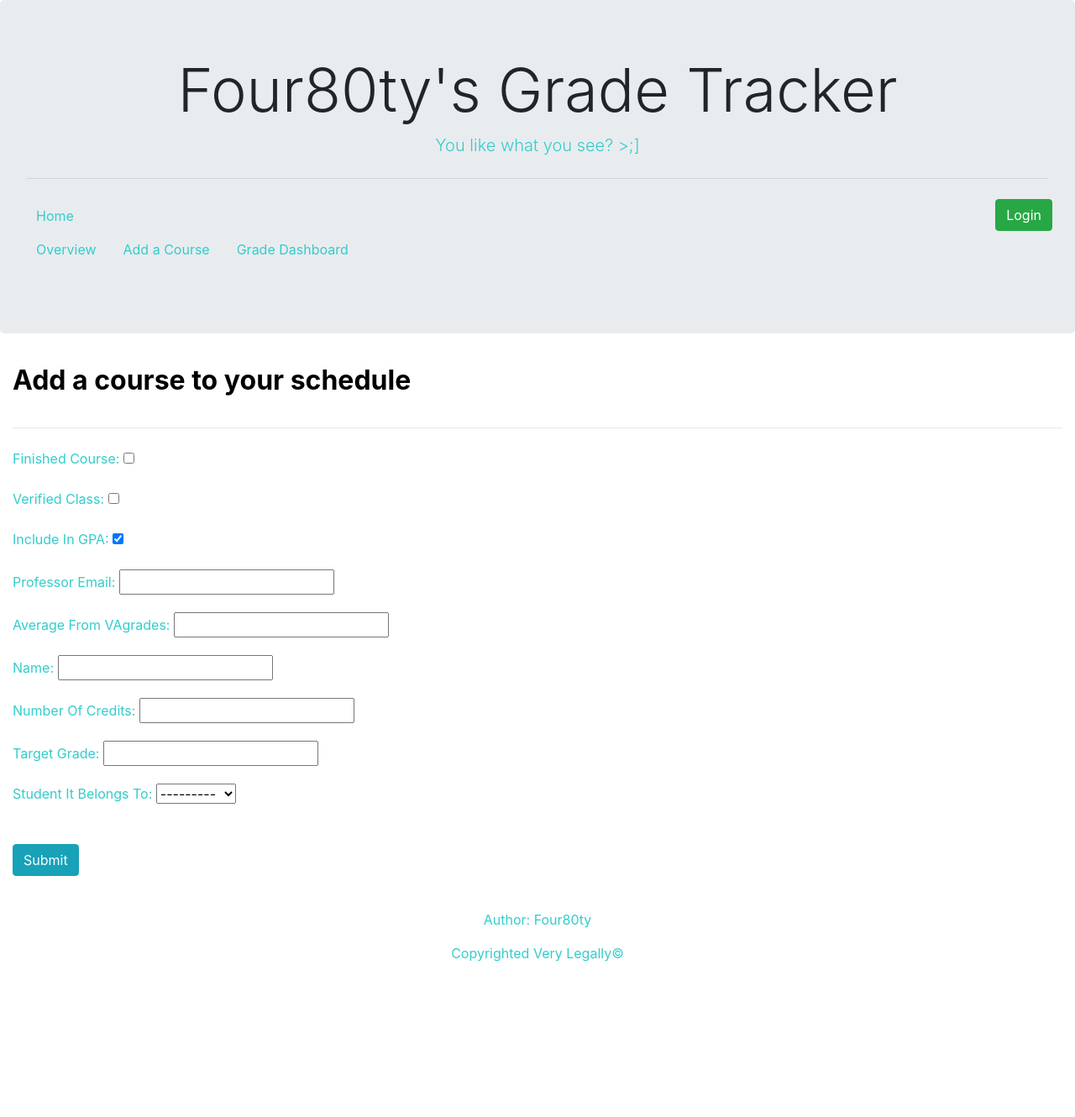
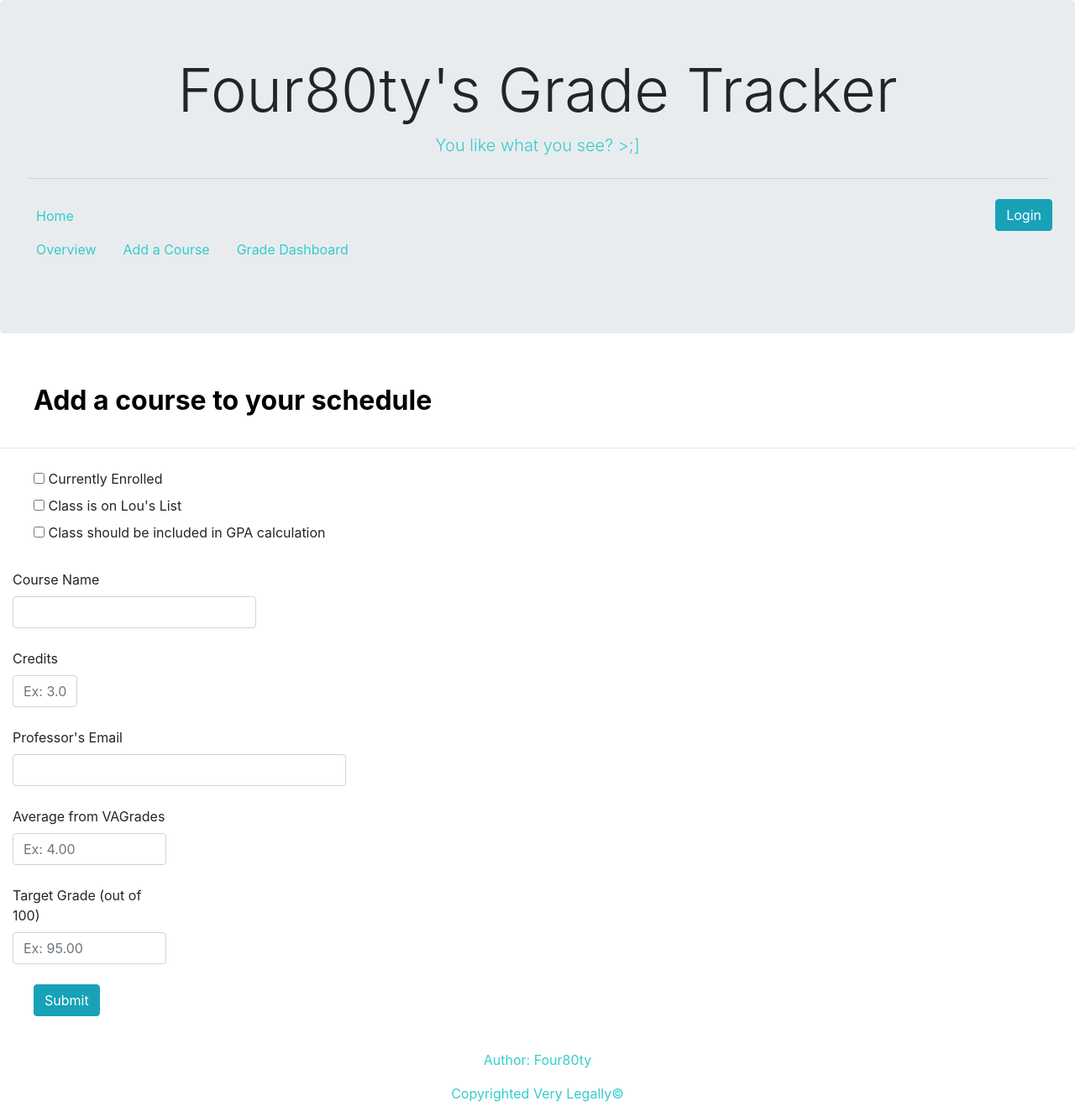
Before and after one commit to rahatmaini/Gradetrackr, a Django app: page /gradetracker/add in a window 1280 px wide. Shown: the whole page at 84% size. Before the commit the page ends 1145 px from the top, so only its background shows below. Run offline with Django 3.2, Linux system fonts and the light colour scheme; data comes from the database, SQL or seed files in the repository; both versions use the stored data as it was after the commit; some libraries are stand-ins or nearby versions.

Commit message:
add courses functionality

```diff
--- a/gradetracker/admin.py
+++ b/gradetracker/admin.py
@@ -1,7 +1,8 @@
 from django.contrib import admin
 
-from .models import Student
+from .models import Student, Course
 
 # Register your models here.
 
 admin.site.register(Student)
+admin.site.register(Course)
--- a/gradetracker/models.py
+++ b/gradetracker/models.py
@@ -3,9 +3,11 @@ from django.contrib.auth.models import User
 from django.contrib.auth import get_user_model
 from django.db.models.signals import post_save
 from django.dispatch import receiver
-#new stuff
+# new stuff
 from django.forms import ModelForm
-#new stuff
+
+
+# new stuff
 
 # Create your models here.
 
@@ -17,7 +19,7 @@ from django.forms import ModelForm
 # Have to integrate a user model for Google Auth here? Of which Student is possibly subset
 
 class Student(models.Model):
-    user = models.OneToOneField(User, on_delete=models.CASCADE, related_name="student")
+    user = models.OneToOneField(User, on_delete=models.CASCADE, primary_key=True,)
 
     def __str__(self):
         return self.user.username
@@ -29,8 +31,6 @@ def create_user_student(sender, instance, created, **kwargs):
         Student.objects.create(user=instance)
 
 
-
-
 class Course(models.Model):
     # isLookingForGroupForThisClass = models.BooleanField(default=False)
     Finished_Course = models.BooleanField(default=False)  # do we track this course or is this a legacy course?
@@ -40,16 +40,19 @@ class Course(models.Model):
 
     Professor_Email = models.EmailField(null=True)  # if verified class, then we should be able to get this info
     Average_From_VAgrades = models.DecimalField(max_digits=4, decimal_places=3,
-                                          null=True)  # if verified we should be able to scrape grade from VAgrades.com
+                                                null=True)  # if verified we should be able to scrape grade from VAgrades.com
 
     name = models.CharField(max_length=100)  # either searchable name from Lou's List or enter your own, <100 characters
     number_Of_Credits = models.DecimalField(max_digits=2,
-                                       decimal_places=1)  # because now they have half credit courses or something?
+                                            decimal_places=1)  # because now they have half credit courses or something?
 
     target_Grade = models.DecimalField(max_digits=5, decimal_places=2,
-                                      null=True)  # for assholes who want a target grade of a 100.00%
+                                       null=True)  # for assholes who want a target grade of a 100.00%
 
     student_It_Belongs_To = models.ForeignKey(Student, on_delete=models.CASCADE, related_name="courses")
+
+    def __str__(self):
+        return self.name
 
 
 class GradeCategory(models.Model):
@@ -59,18 +62,22 @@ class GradeCategory(models.Model):
 
     courseItBelongsTo = models.ForeignKey(Course, on_delete=models.CASCADE, related_name="categories")
 
-#new stuff
+
+# new stuff
 class GradeCategoryForm(ModelForm):
     class Meta:
         model = GradeCategory
         fields = ['name', 'weightage', 'courseItBelongsTo']
+
 
 class CourseForm(ModelForm):
     class Meta:
         model = Course
         fields = ['Finished_Course', 'Verified_Class', 'Include_In_GPA', 'Professor_Email',
                   'Average_From_VAgrades', 'name', 'number_Of_Credits', 'target_Grade', 'student_It_Belongs_To']
-#new stuff
+
+
+# new stuff
 
 class SingularGradeItem(models.Model):
     gradePercentage = models.DecimalField(max_digits=5, decimal_places=2)
--- a/gradetracker/static/gradetracker/style.css
+++ b/gradetracker/static/gradetracker/style.css
@@ -20,3 +20,10 @@ a {
 html {
   overflow-y: scroll;
 }
+
+div.horizontalgap {
+  float: left;
+  overflow: hidden;
+  height: 50px;
+  width: 0px;
+}
--- a/gradetracker/templates/gradetracker/add.html
+++ b/gradetracker/templates/gradetracker/add.html
@@ -1,15 +1,64 @@
 {% extends 'gradetracker/template.html' %}
+{% load socialaccount %}
+{% providers_media_js %}
 {% block content %}
-<form action = "{% url 'gradetracker:index' %}" method = "post">
+<body>
+    {% if error_message %}<p><strong>{{ error_message }}</strong></p>{% endif %}<br>
+    <form action = "{% url 'gradetracker:add' %}" method = "post">
     {% csrf_token %}
-    <div class="container-fluid">
-        <label class = "section">Add a course to your schedule</label>
+        <div class = "tabbed">
+            <label class = "section">Add a course to your schedule</label>
+        </div>
         <hr class="my-4">
-            {{form.as_p}}
-        </form>
-        <br>
-        <button type="submit" class="btn btn-info">Submit</button>
-    </div>
-</form>
+        <div class = "tabbed">
+            <div>
+                <input type="hidden" name="enrolled" value="False">
+                <input type="checkbox" id="enrolled" name="enrolled" value="True">
+                <label for="finished">Currently Enrolled</label>
+            </div>
+            <div>
+                <input type="hidden" name="verified" value="False">
+                <input type="checkbox" id="verified" name="verified" value="True">
+                <label for="verified">Class is on Lou's List</label>
+            </div>
+            <div>
+                <input type="hidden" name="included" value="False">
+                <input type="checkbox" id="included" name="included", value="True">
+                <label for="included">Class should be included in GPA calculation</label>
+            </div>
+            <br>
+        </div>
+        <div>
+            <div class="col-3">
+                <label for="courseTitle">Course Name</label>
+                <input type="text" class="form-control" id="courseTitle" name="courseTitle" required pattern=".*">
+            </div>
+            <br>
+            <div class="col-1">
+                <label for="credits">Credits</label>
+                <input type="text" class="form-control" id="credits" name="credits" required pattern="[0-9]\.+[0-9]" placeholder="Ex: 3.00" title="In format of X.X">
+            </div>
+            <br>
+            <div class="col-4">
+                <label for="email">Professor's Email</label>
+                <input type="text" class="form-control" id="email" name="email" required pattern="^.+@+.+\.+.+$" value = "" title = "At least one @ symbol, at least one . symbol, at least one character, before, after, and between each symbol">
+            </div>
+            <br>
+            <div class="col-2">
+                <label for="VAavg">Average from VAGrades</label>
+                <input type="text" class="form-control" id="VAavg"  name="VAavg" required pattern="[0-9]+\.[0-9][0-9]" placeholder="Ex: 4.00">
+            </div>
+            <br>
+            <div class="col-2">
+                <label for="VAavg">Target Grade (out of 100)</label>
+                <input type="text" class="form-control" id="goal"  name="goal" required pattern="[0-9]+\.[0-9][0-9]" placeholder="Ex: 95.00">
+            </div>
+            <br>
+            <div class="tabbed">
+                <button type="submit" class="btn btn-info" onclick="return confirm('Are you sure you want to submit?')">Submit</button>
+            </div>
+        </div>
+    </form>
+</body>
 
 {% endblock %}
--- a/gradetracker/templates/gradetracker/template.html
+++ b/gradetracker/templates/gradetracker/template.html
@@ -30,12 +30,12 @@
                 {% if redirect_field_value %}
                     <input type="hidden" name="{{ redirect_field_name }}" value="{{ redirect_field_value }}"/>
                 {% endif %}
-                <button type="submit" class = "btn btn-success" onclick="return confirm('Are you sure you want to logout?')">Logout</button>
+                <button type="submit" class = "btn btn-info" onclick="return confirm('Are you sure you want to logout?')">Logout</button>
             </form>
         {% else %}
             <form>
                 <div class = "form-row">
-                    <a class="btn btn-success" href="{% provider_login_url 'google' %}">Login</a>
+                    <a class="btn btn-info" href="{% provider_login_url 'google' %}">Login</a>
                 </div>
             </form>
             {% endif %}
--- a/gradetracker/urls.py
+++ b/gradetracker/urls.py
@@ -7,6 +7,7 @@ app_name = 'gradetracker'
 urlpatterns = [
     path('home', personaldashboard.views.HomeView.as_view(), name="home"),
     path('index', views.IndexView.as_view(), name='index'),
-    path('add', views.CreateCourse, name='add'),
+    path('add', views.add, name='add'),
+    path('test/', views.TestView.as_view(), name='test'),
     path('dashboard', views.CourseDashboard, name='dashboard'),
 ]
--- a/gradetracker/views.py
+++ b/gradetracker/views.py
@@ -3,30 +3,59 @@ from django.urls import reverse
 from django.views import generic
 from django.shortcuts import render
 from django.views.generic import TemplateView
-#new stuff
+# new stuff
 from .models import Course, CourseForm, Student
-#new stuff
+from django.contrib.auth.models import User
+
+
+# new stuff
 
 # in gradetracker directory
 # Create your views here.
 
-#class AddView(TemplateView):
-#    template_name = 'gradetracker/add.html'
+class TestView(TemplateView):
+    template_name = 'gradetracker/test.html'
 
-# def add(request,)
+
+def add(request):
+    if request.method == 'POST':
+        try:
+            finishedCourse = request.POST.get('enrolled')
+            if finishedCourse == "False":
+                finishedCourse = "True"
+            else:
+                finishedCourse = "False"
+
+
+            verifiedClass = request.POST.get('verified')
+            includeInGPA = request.POST.get('included')
+            professorEmail = request.POST.get('email')
+            VAGradeAvg = request.POST.get('VAavg')
+            courseTitle = request.POST.get('courseTitle')
+            numCredits = request.POST.get('credits')
+            targetGrade = request.POST.get('goal')
+            current_student = request.user.student
+            new_course = Course()
+            new_course.Finished_Course = finishedCourse
+            new_course.Verified_Class = verifiedClass
+            new_course.Include_In_GPA = includeInGPA
+            new_course.Professor_Email = professorEmail
+            new_course.Average_From_VAgrades = VAGradeAvg
+            new_course.name = courseTitle
+            new_course.number_Of_Credits = numCredits
+            new_course.target_Grade = targetGrade
+            new_course.student_It_Belongs_To = current_student
+            new_course.save()
+        except Exception as e:
+            return render(request, 'gradetracker/add.html', {'error_message': "HELLO " + str(e)})
+        return HttpResponseRedirect(reverse('gradetracker:index'))
+    else:
+        return render(request, 'gradetracker/add.html',)
+
 
 class IndexView(TemplateView):
     template_name = 'gradetracker/index.html'
-    #if user is logged in, create a new student object with user context variable
 
-def CreateCourse(request):
-    form = CourseForm(request.POST or None)
-    if form.is_valid():
-        form.save()
-    context = {
-        'form' : form
-    }
-    return render(request, "gradetracker/add.html", context)
 
 def CourseDashboard(request):
     # Render the course dashboard of the authenticated user
```
Also changed, not shown: db.sqlite3.
